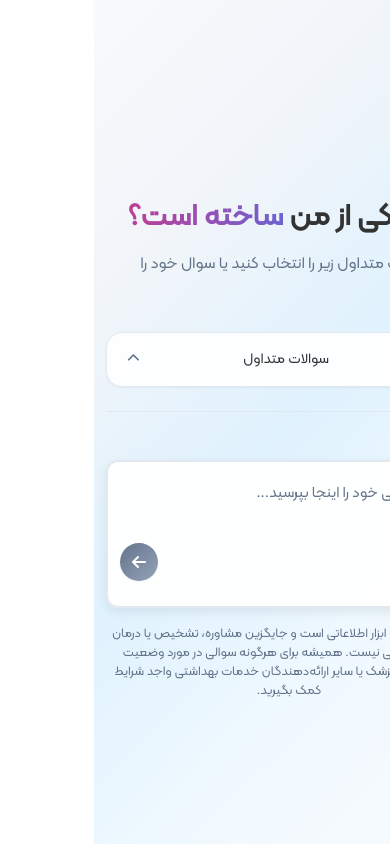
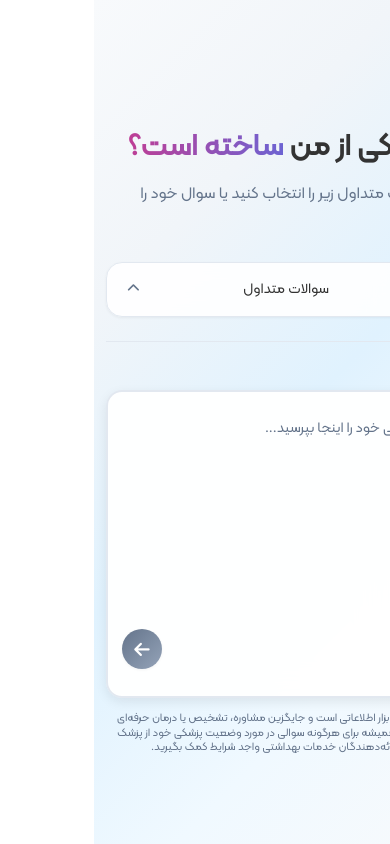
Before and after one commit to navidmovafeghi/salamatbot, a Next.js app in the folder frontend/: page / in a window 390 px wide. Built offline with nearby package versions, Linux system fonts and the light colour scheme.

Commit message:
making chatbox in the mobile view taller

```diff
--- a/frontend/app/globals.css
+++ b/frontend/app/globals.css
@@ -663,27 +663,43 @@ body.chat-mode {
         margin-left: 0.75rem;
     }
 
-    .chat-input-area {
-        padding: 0.875rem;
-        border-radius: 12px;
+    /* Mobile Chat Form Enhancements */
+    .chat-form {
+        display: flex;
+        flex-direction: column;
+        min-height: 40vh; /* Take up more vertical space */
     }
 
-    #chat-input {
-        font-size: 0.9rem;
-        min-height: 50px;
+    .chat-input-area {
+        padding: 1rem;
+        border-radius: 16px;
+        min-height: 180px; /* Increased height for mobile */
+        flex: 1; /* Allow it to grow */
+    }
+
+    .chat-input-area textarea {
+        font-size: 0.95rem;
+        min-height: 120px; /* Taller textarea */
+        padding-top: 0.75rem;
     }
 
     .submit-button {
-        width: 42px;
-        height: 42px;
+        width: 44px;
+        height: 44px;
     }
 
     .submit-button i {
-        font-size: 1rem;
+        font-size: 1.1rem;
     }
 
-    .disclaimer p {
-        font-size: 0.8rem;
+    /* Push disclaimer to bottom */
+    .disclaimer {
+        margin-top: auto; /* Push to bottom */
+        margin-bottom: 0;
+        padding: 1rem 0.5rem;
+        font-size: 0.75rem;
+        line-height: 1.3;
+        background: transparent; /* Remove white background */
     }
 
     #chat-history {
@@ -694,6 +710,28 @@ body.chat-mode {
         padding: 0.875rem;
         font-size: 0.9rem;
         max-width: 90%;
+    }
+
+    /* Ensure proper spacing in chat mode */
+    body.chat-mode {
+        padding: 1rem;
+    }
+
+    .container.chat-active {
+        height: 100vh;
+        padding: 0;
+    }
+
+    .container.chat-active .chat-form {
+        min-height: 35vh; /* Ensure minimum height in chat mode */
+        margin-top: auto;
+        padding: 1rem;
+    }
+
+    .container.chat-active .disclaimer {
+        margin-top: 0.5rem;
+        padding: 0.75rem 0.5rem;
+        font-size: 0.7rem;
     }
 }
 
@@ -719,21 +757,33 @@ body.chat-mode {
         font-size: 1.5rem;
     }
 
-    .chat-input-area {
-        padding: 0.75rem;
+    /* Enhanced small mobile chat form */
+    .chat-form {
+        min-height: 45vh; /* Even more space on small screens */
     }
 
-    #chat-input {
-        min-height: 45px;
+    .chat-input-area {
+        padding: 0.875rem;
+        min-height: 200px; /* Taller on small screens */
+    }
+
+    .chat-input-area textarea {
+        min-height: 140px; /* Even taller textarea */
+        font-size: 0.9rem;
     }
 
     .submit-button {
-        width: 38px;
-        height: 38px;
+        width: 40px;
+        height: 40px;
+    }
+
+    .disclaimer {
+        padding: 0.875rem 0.5rem;
+        font-size: 0.7rem;
     }
 
     #chat-history {
-        max-height: 300px;
+        max-height: 280px;
         padding: 0.75rem;
     }
 
@@ -742,4 +792,15 @@ body.chat-mode {
         font-size: 0.85rem;
         max-width: 95%;
     }
+
+    /* Small mobile chat mode adjustments */
+    .container.chat-active .chat-form {
+        min-height: 40vh;
+        padding: 0.75rem;
+    }
+
+    .container.chat-active .disclaimer {
+        padding: 0.625rem 0.5rem;
+        font-size: 0.65rem;
+    }
 }
```
Also changed, not shown: 1 other file (tests, documents, lock files or other folders).
